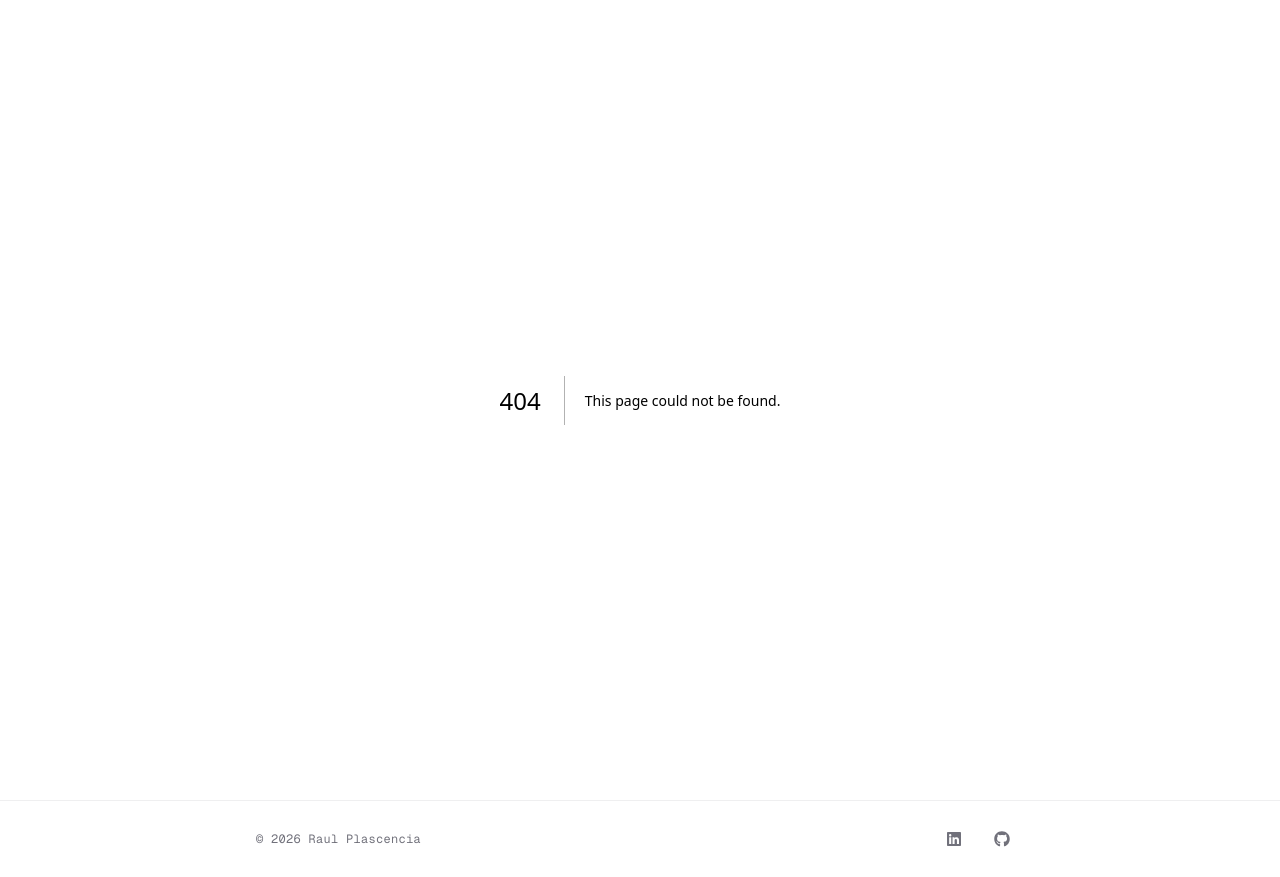
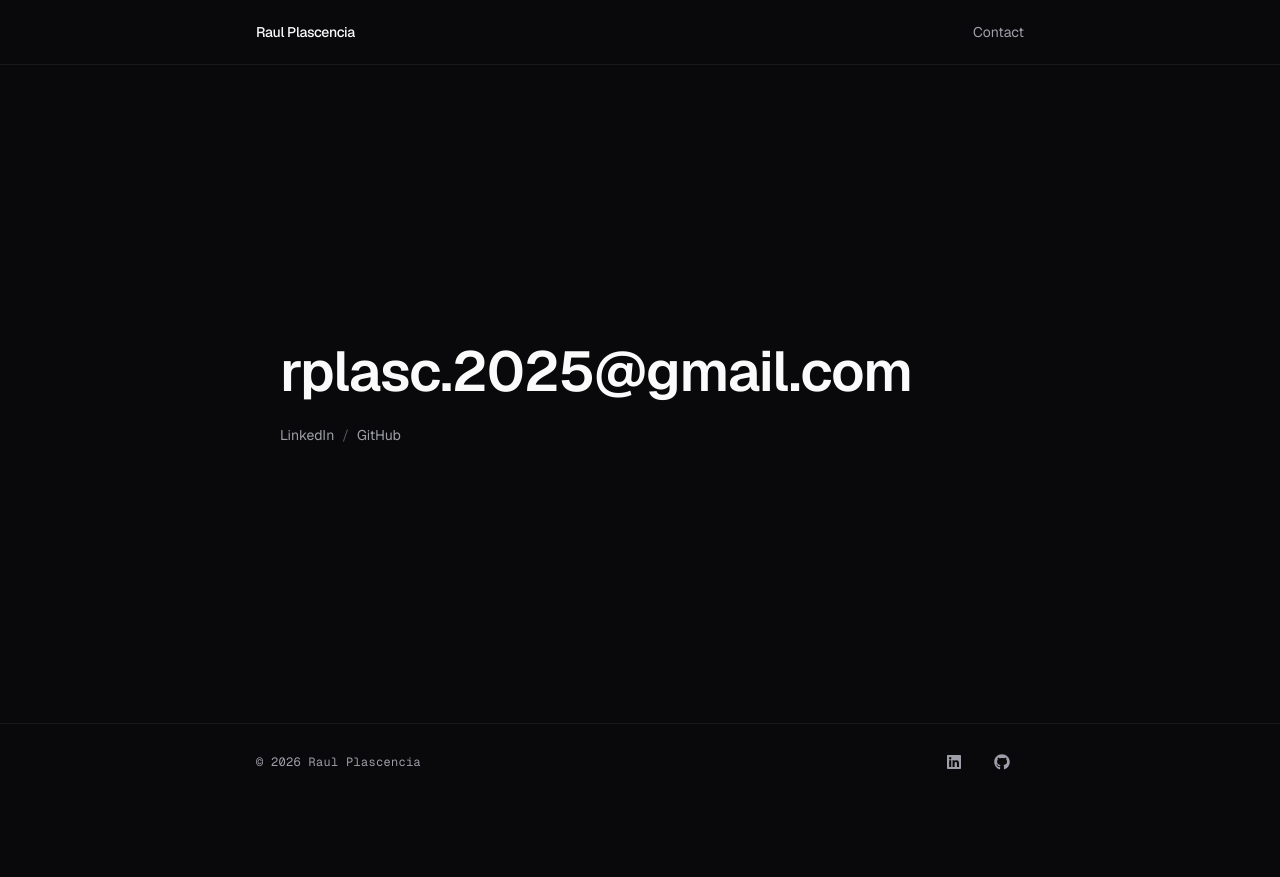
Before and after one commit to rplasc/portfolioV2, a Next.js app: page /contact in a window 1280 px wide. Before the commit this address had no page. After the commit the page ends 800 px from the top, so only its background shows below. Built offline with nearby package versions, Linux system fonts and the light colour scheme.

Commit message:
Added contact page

```diff
--- /dev/null
+++ b/src/app/contact/page.tsx
@@ -0,0 +1,41 @@
+import type { Metadata } from "next"
+import { contact } from "@/data/contact"
+
+export const metadata: Metadata = {
+  title: "Contact — Raul Plascencia",
+  description: "Email, LinkedIn, and GitHub links for Raul Plascencia.",
+}
+
+export default function ContactPage() {
+  return (
+    <main className="flex flex-1 flex-col justify-center max-w-3xl mx-auto w-full px-6 py-24">
+      <h1 className="text-[clamp(1.75rem,6vw,3.5rem)] font-semibold tracking-[-0.02em] leading-[1.05] text-foreground">
+        <a
+          href={`mailto:${contact.email}`}
+          className="underline decoration-transparent underline-offset-[0.15em] transition-colors hover:decoration-foreground focus-visible:outline-none focus-visible:decoration-foreground break-all"
+        >
+          {contact.email}
+        </a>
+      </h1>
+      <p className="mt-6 text-sm text-muted-foreground">
+        <a
+          href={contact.linkedin}
+          target="_blank"
+          rel="noopener noreferrer"
+          className="transition-colors hover:text-foreground focus-visible:outline-none focus-visible:text-foreground"
+        >
+          LinkedIn
+        </a>
+        <span aria-hidden="true" className="mx-2 text-muted-foreground/50">/</span>
+        <a
+          href={contact.github}
+          target="_blank"
+          rel="noopener noreferrer"
+          className="transition-colors hover:text-foreground focus-visible:outline-none focus-visible:text-foreground"
+        >
+          GitHub
+        </a>
+      </p>
+    </main>
+  )
+}
--- a/src/app/layout.tsx
+++ b/src/app/layout.tsx
@@ -3,6 +3,7 @@ import { Geist, Geist_Mono } from "next/font/google";
 import "./globals.css";
 import { cn } from "@/lib/utils";
 import { Footer } from "@/components/footer";
+import { Header } from "@/components/header";
 
 const geistSans = Geist({
   variable: "--font-geist-sans",
@@ -34,9 +35,9 @@ export default function RootLayout({
   return (
     <html
       lang="en"
-      className={cn("h-full", "antialiased", geistSans.variable, geistMono.variable, "font-sans")}
+      className={cn("dark", "h-full", "antialiased", geistSans.variable, geistMono.variable, "font-sans")}
     >
-      <body className="min-h-full flex flex-col">{children}<Footer /></body>
+      <body className="min-h-full flex flex-col"><Header />{children}<Footer /></body>
     </html>
   );
 }
--- a/src/components/footer.tsx
+++ b/src/components/footer.tsx
@@ -2,6 +2,7 @@
 
 import { FontAwesomeIcon } from "@fortawesome/react-fontawesome"
 import { faLinkedin, faGithub } from "@fortawesome/free-brands-svg-icons"
+import { contact } from "@/data/contact"
 
 export function Footer() {
   const year = new Date().getFullYear()
@@ -14,20 +15,20 @@ export function Footer() {
         </p>
         <div className="flex items-center gap-1">
           <a
-            href="https://linkedin.com/in/raul-plascencia"
+            href={contact.linkedin}
             target="_blank"
             rel="noopener noreferrer"
             aria-label="LinkedIn"
-            className="flex size-11 items-center justify-center rounded-sm text-muted-foreground transition-colors hover:text-foreground focus-visible:outline-none focus-visible:ring-2 focus-visible:ring-ring"
+            className="flex size-11 items-center justify-center rounded-sm text-muted-foreground transition-[color,background-color] duration-200 ease-out hover:bg-accent hover:text-foreground focus-visible:outline-none focus-visible:ring-2 focus-visible:ring-ring focus-visible:ring-offset-2 focus-visible:ring-offset-background"
           >
             <FontAwesomeIcon icon={faLinkedin}/>
           </a>
           <a
-            href="https://github.com/rplasc"
+            href={contact.github}
             target="_blank"
             rel="noopener noreferrer"
             aria-label="GitHub"
-            className="flex size-11 items-center justify-center rounded-sm text-muted-foreground transition-colors hover:text-foreground focus-visible:outline-none focus-visible:ring-2 focus-visible:ring-ring"
+            className="flex size-11 items-center justify-center rounded-sm text-muted-foreground transition-[color,background-color] duration-200 ease-out hover:bg-accent hover:text-foreground focus-visible:outline-none focus-visible:ring-2 focus-visible:ring-ring focus-visible:ring-offset-2 focus-visible:ring-offset-background"
           >
             <FontAwesomeIcon icon={faGithub}/>
           </a>
--- /dev/null
+++ b/src/components/header.tsx
@@ -0,0 +1,24 @@
+import Link from "next/link"
+
+export function Header() {
+  return (
+    <header className="border-b border-border/60 px-4 py-5">
+      <div className="mx-auto flex w-full max-w-3xl items-center justify-between gap-6">
+        <Link
+          href="/"
+          className="rounded-sm text-sm font-medium tracking-tight text-foreground transition-colors duration-200 ease-out hover:text-foreground/80 focus-visible:outline-none focus-visible:ring-2 focus-visible:ring-ring focus-visible:ring-offset-2 focus-visible:ring-offset-background"
+        >
+          Raul Plascencia
+        </Link>
+        <nav>
+          <Link
+            href="/contact"
+            className="rounded-sm text-sm text-muted-foreground transition-colors duration-200 ease-out hover:text-foreground focus-visible:outline-none focus-visible:text-foreground focus-visible:ring-2 focus-visible:ring-ring focus-visible:ring-offset-2 focus-visible:ring-offset-background"
+          >
+            Contact
+          </Link>
+        </nav>
+      </div>
+    </header>
+  )
+}
--- /dev/null
+++ b/src/data/contact.ts
@@ -0,0 +1,5 @@
+export const contact = {
+  email: "rplasc.2025@gmail.com",
+  linkedin: "https://linkedin.com/in/raul-plascencia",
+  github: "https://github.com/rplasc",
+} as const
```
